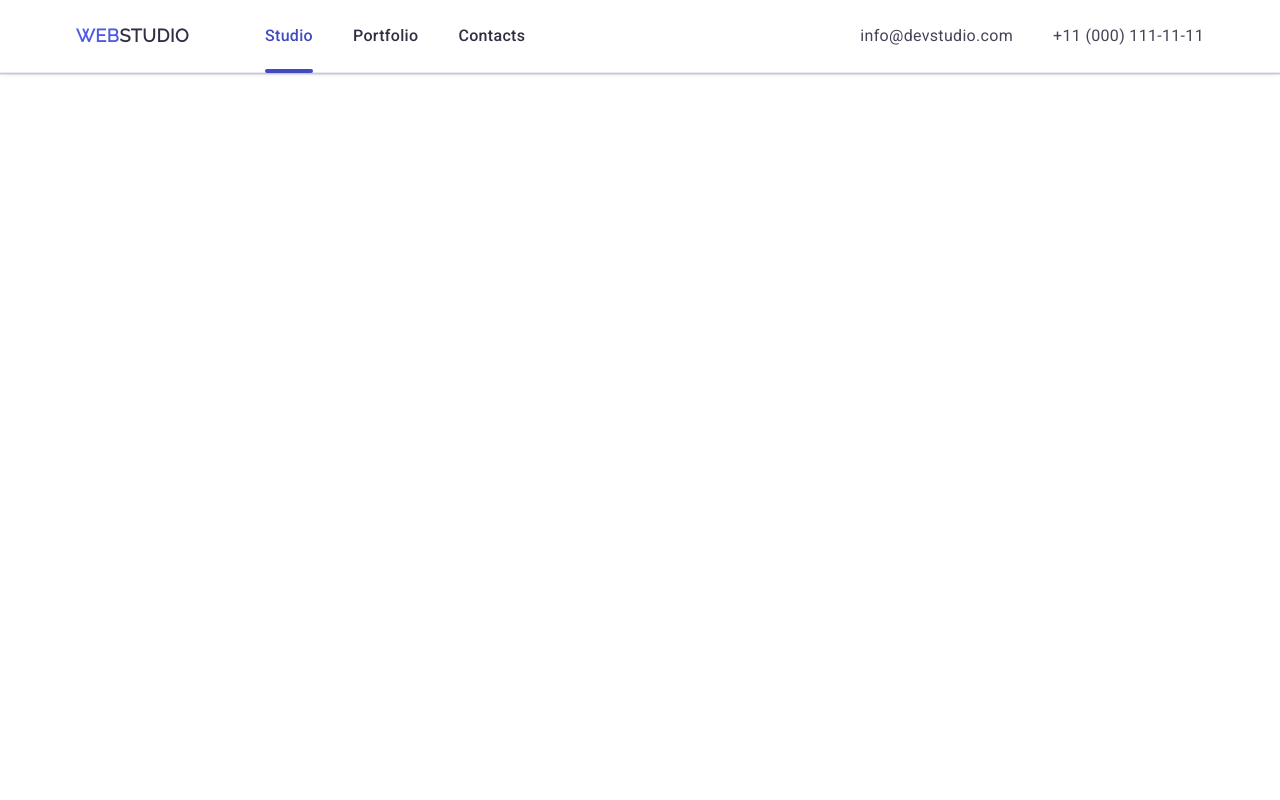
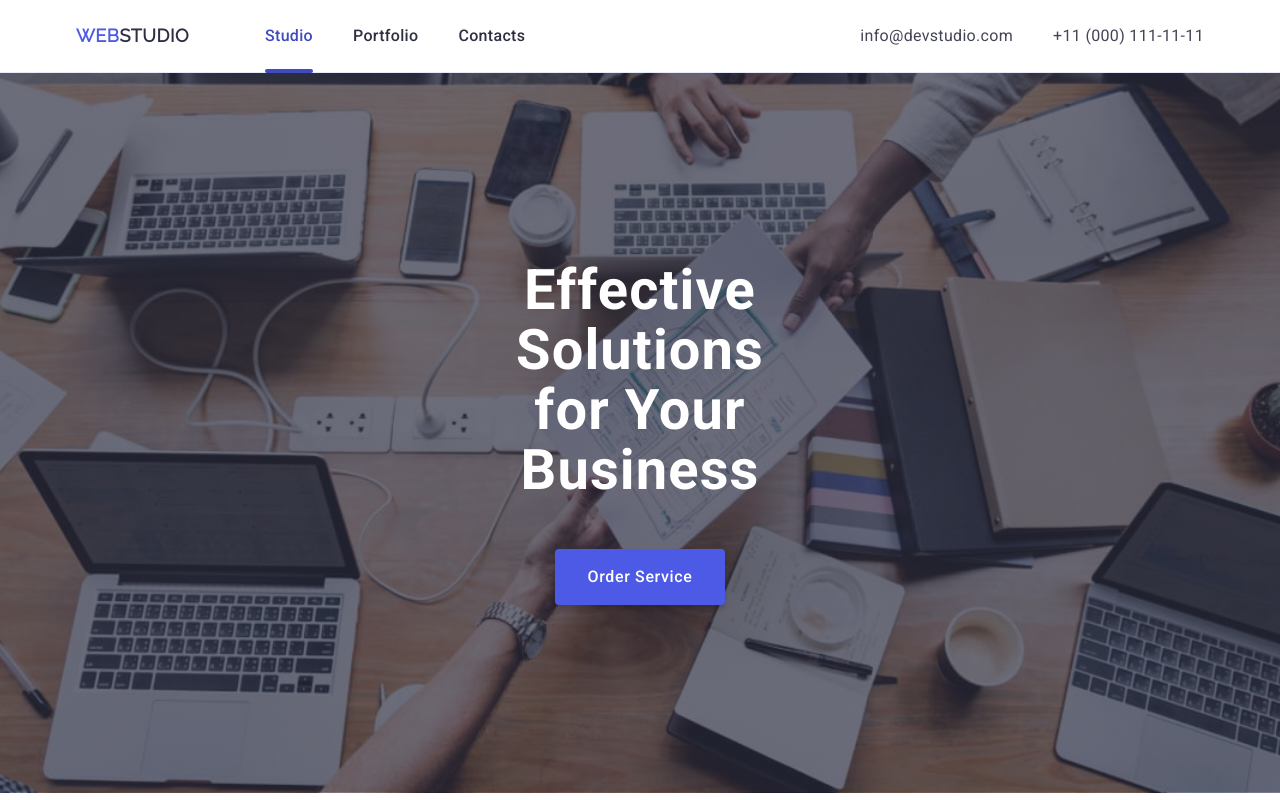
Before and after one commit to vladyslav-venher/goit-markup-hw-06, a plain HTML site: page index.html in a window 1280 px wide. Drawn offline with nearby package versions, Linux system fonts and the light colour scheme.

Commit message:
add hero

```diff
--- a/css/styles.css
+++ b/css/styles.css
@@ -122,31 +122,35 @@ address {
 
 .hero {
     background-color: #2E2F42;
-    background-image: linear-gradient(rgba(46, 47, 66, 0.7), rgba(46, 47, 66, 0.7)), url(../images/hero-image.jpg);
+    background-image: linear-gradient(rgba(46, 47, 66, 0.7), rgba(46, 47, 66, 0.7)), url(../images/hero-image-mob.jpg);
     background-repeat: no-repeat;
     background-position: center;
     background-size: cover;
     max-width: 1440px;
-    margin: 0 auto;
-    padding-top: 188px;
-    padding-bottom: 188px;
 }
 
 .hero-wrap {
     display: flex;
     flex-direction: column;
+    padding: 72px 52px;
+}
+
+@media screen and (min-resolution: 192dpi) {
+    .hero {
+        background-image: linear-gradient(rgba(46, 47, 66, 0.7), rgba(46, 47, 66, 0.7)), url(../images/hero-image-mob.jpg);
+    }
 }
 
 .hero-title {
     font-family: "Roboto", sans-serif;
     font-weight: 700;
-    font-size: 56px;
-    line-height: 1.07;
+    font-size: 36px;
+    line-height: 1.11;
     letter-spacing: 0.02em;
     text-align: center;
     color: #FFF;
-    margin-bottom: 48px;
-    max-width: 496px;
+    margin-bottom: 72px;
+    max-width: 216px;
     align-self: center;
 }
 
@@ -826,6 +830,23 @@ address {
     }
 
 
+    .hero {
+        background-image: linear-gradient(rgba(46, 47, 66, 0.7), rgba(46, 47, 66, 0.7)), url(../images/hero-image-tab.jpg);
+    }
+
+    .hero-wrap {
+        padding: 112px 136px;
+    }
+
+    .hero-title {
+        font-size: 56px;
+        line-height: 1.07;
+        margin-bottom: 36px;
+        max-width: 496px;
+    }
+
+
+
     .features-list {
         gap: 72px 24px;
     }
@@ -849,6 +870,7 @@ address {
         padding-right: 15px;
     }
 
+
     .logo {
         margin-right: 76px;
     }
@@ -862,6 +884,20 @@ address {
         font-size: 16px;
         line-height: 1.5;
     }
+
+
+    .hero {
+        background-image: linear-gradient(rgba(46, 47, 66, 0.7), rgba(46, 47, 66, 0.7)), url(../images/hero-image.jpg);
+    }
+
+    .hero-wrap {
+        padding: 188px 472px;
+    }
+
+    .hero-title {
+        margin-bottom: 48px;
+    }
+
 
     .features {
         padding-top: 120px;
--- a/index.html
+++ b/index.html
@@ -54,12 +54,12 @@
       </div>
     </header>
     <main>
-      <!-- <section class="hero">
+      <section class="hero">
         <div class="container hero-wrap">
           <h1 class="hero-title">Effective Solutions for Your Business</h1>
           <button type="button" class="hero-button">Order Service</button>
         </div>
-      </section> -->
+      </section>
       <!-- <section class="features">
         <div class="container">
           <h2 hidden class="visually-hidden">Features</h2>
```
Also changed, not shown: images/hero-image-2x.jpg (added), images/hero-image-mob-2x.jpg (added), images/hero-image-mob.jpg (added), images/hero-image-tab-2x.jpg (added), images/hero-image-tab.jpg (added).
